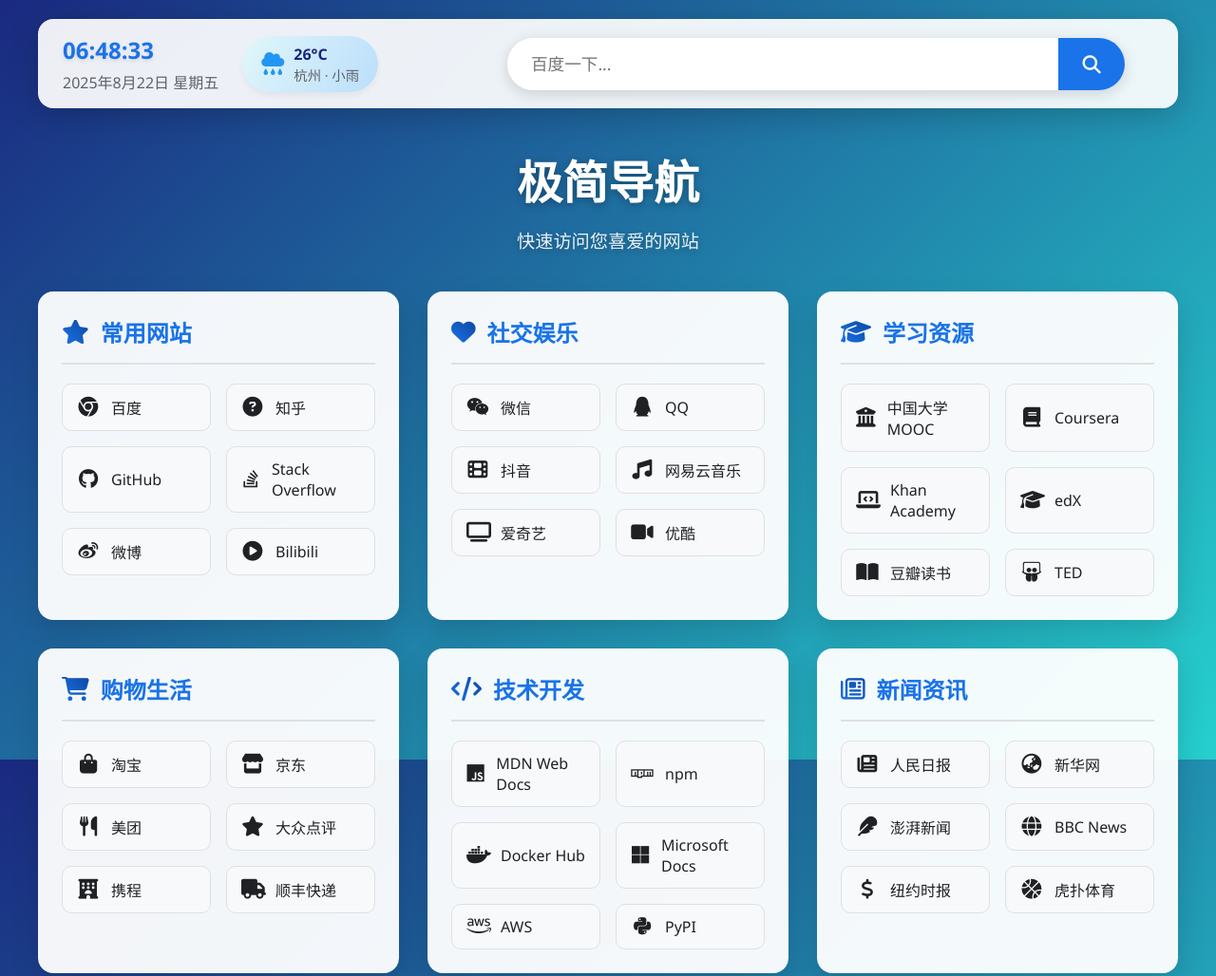
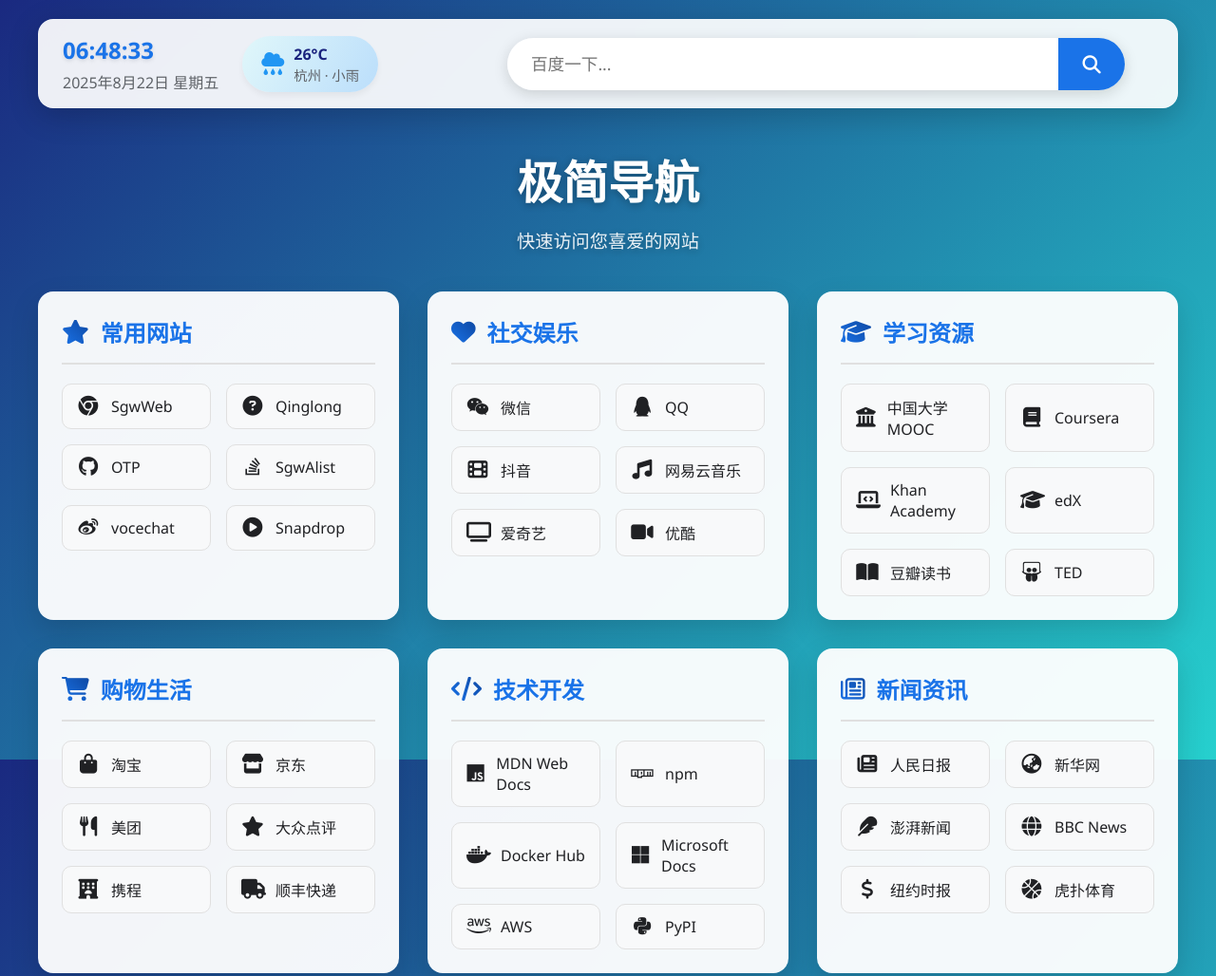
Before and after one commit to pelico/111daohang, a plain HTML site: page index.html in a window 1280 px wide. Shown: the top 1028 px of the page at 95% size. Drawn offline with Linux system fonts and the light colour scheme.

Commit message:
Update index.html

```diff
--- a/index.html
+++ b/index.html
@@ -318,12 +318,12 @@
                     <h2>常用网站</h2>
                 </div>
                 <div class="nav-links">
-                    <a href="https://www.baidu.com" target="_blank" class="nav-link"><i class="fab fa-chrome"></i> 百度</a>
-                    <a href="https://www.zhihu.com" target="_blank" class="nav-link"><i class="fas fa-question-circle"></i> 知乎</a>
-                    <a href="https://github.com" target="_blank" class="nav-link"><i class="fab fa-github"></i> GitHub</a>
-                    <a href="https://stackoverflow.com" target="_blank" class="nav-link"><i class="fab fa-stack-overflow"></i> Stack Overflow</a>
-                    <a href="https://weibo.com" target="_blank" class="nav-link"><i class="fab fa-weibo"></i> 微博</a>
-                    <a href="https://www.bilibili.com" target="_blank" class="nav-link"><i class="fas fa-play-circle"></i> Bilibili</a>
+                    <a href="https://web.sgwbox.com/home" target="_blank" class="nav-link"><i class="fab fa-chrome"></i> SgwWeb</a>
+                    <a href="https://ql.111312.xyz/" target="_blank" class="nav-link"><i class="fas fa-question-circle"></i> Qinglong</a>
+                    <a href="https://otp.111312.xyz/" target="_blank" class="nav-link"><i class="fab fa-github"></i> OTP</a>
+                    <a href="https://sgw.111312.xyz/#/" target="_blank" class="nav-link"><i class="fab fa-stack-overflow"></i> SgwAlist</a>
+                    <a href="https://lt.111312.xyz/" target="_blank" class="nav-link"><i class="fab fa-weibo"></i> vocechat</a>
+                    <a href="https://cs.111312.xyz/" target="_blank" class="nav-link"><i class="fas fa-play-circle"></i> Snapdrop</a>
                 </div>
             </div>
 
@@ -486,3 +486,5 @@
     </script>
 </body>
 </html>
+
+`
```
